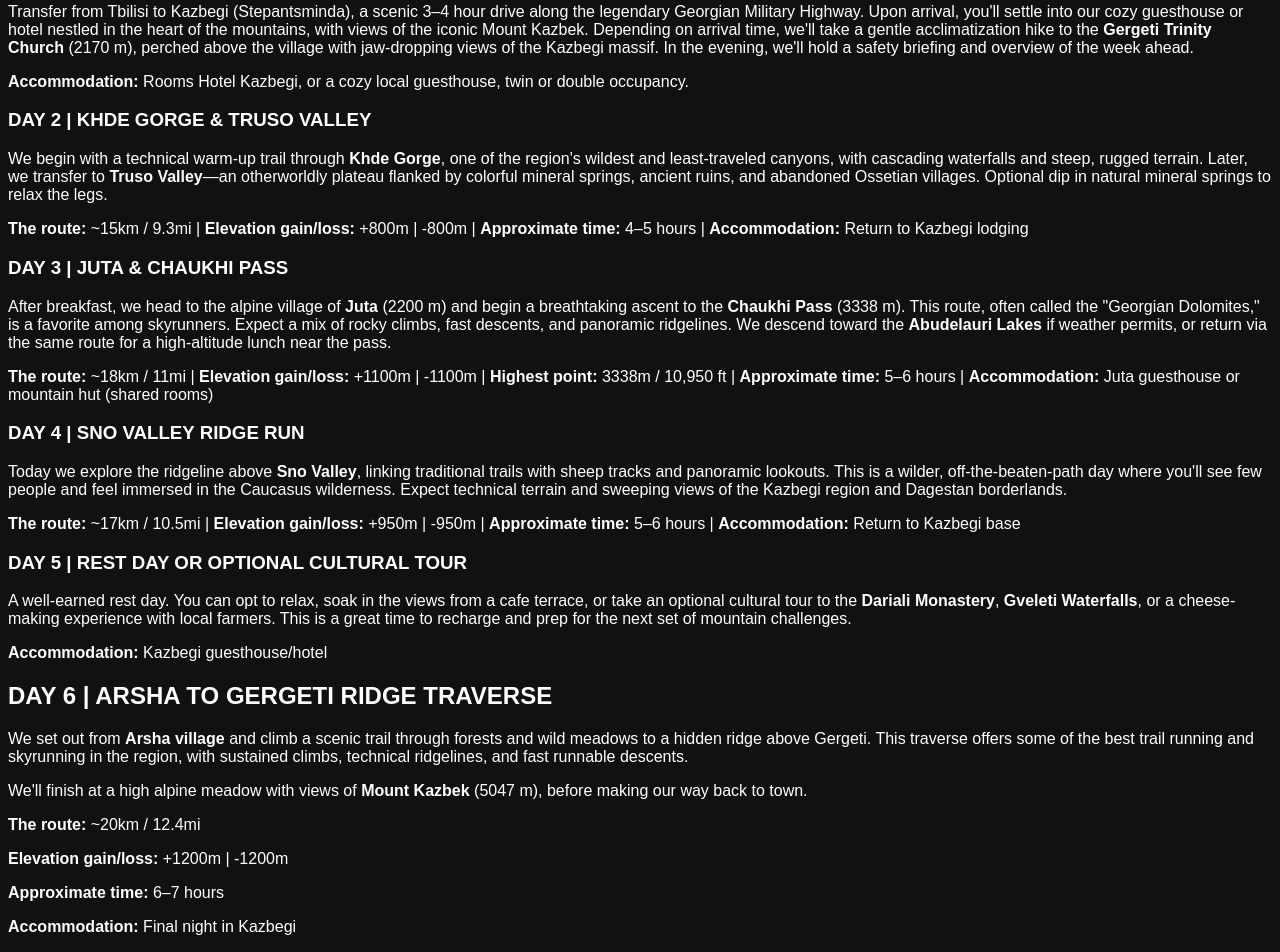
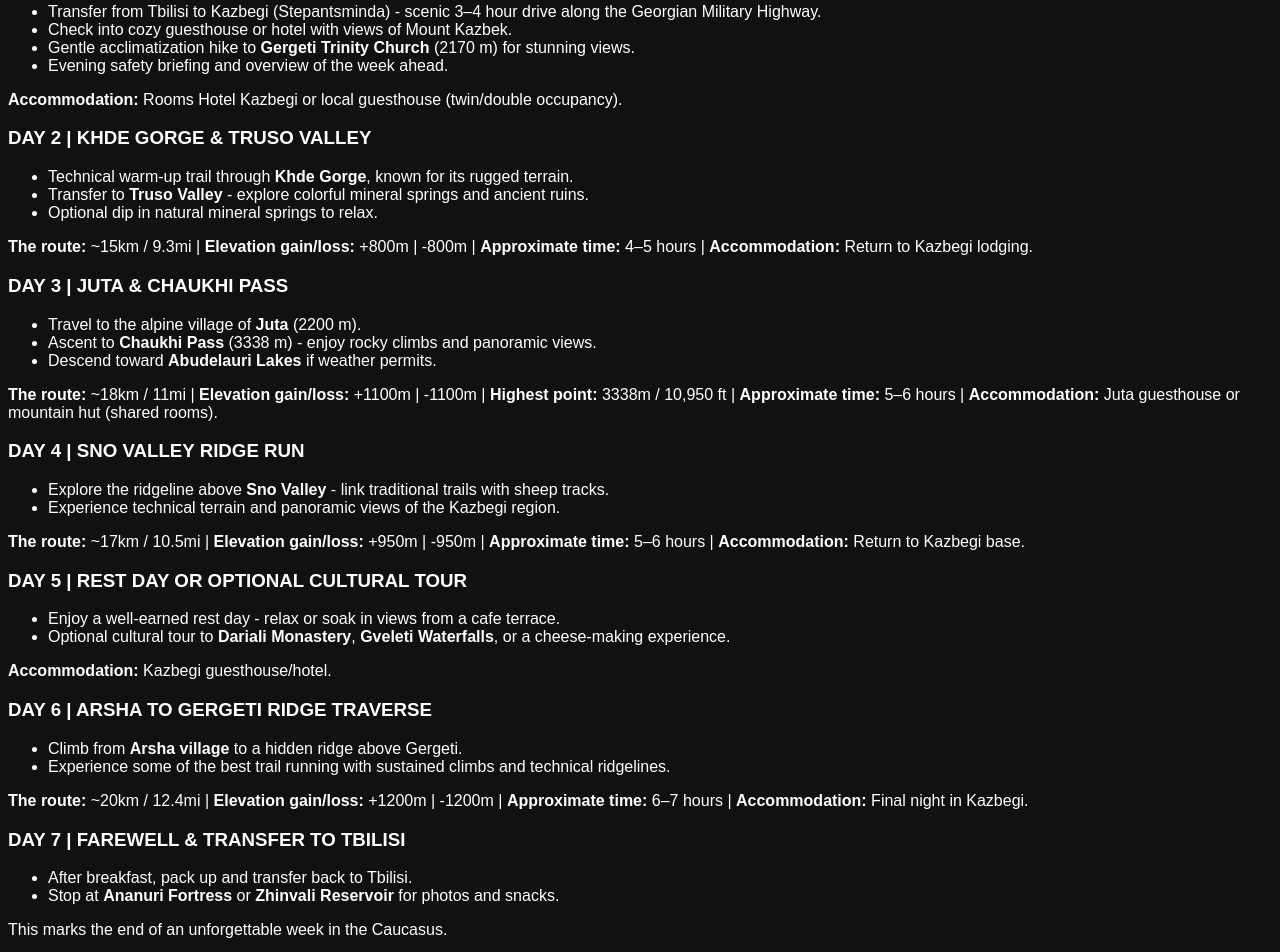
Before and after one commit to irakliShengelia/wrestling, a Nuxt app: page /skyrunning-camp in a window 1280 px wide. Shown: the part 1080-2032 px from the top of the page. Built offline with nearby package versions, Linux system fonts and the light colour scheme.

Commit message:
improvements

```diff
--- a/pages/skyrunning-camp.vue
+++ b/pages/skyrunning-camp.vue
@@ -12,6 +12,12 @@
         class="mt-6 inline-block px-8 py-4 bg-accent hover:bg-blue-900 text-white font-bold rounded-lg uppercase"
       >
         Apply Now
+      </a>
+      <a
+        href="#booking"
+        class="mt-4 inline-block px-8 py-4 bg-blue-600 hover:bg-blue-800 text-white font-bold rounded-lg uppercase"
+      >
+        Read More
       </a>
     </div>
   </section>
@@ -62,51 +68,72 @@
   <section class="py-16 px-6 bg-black text-center">
     <h2 class="text-4xl font-bold text-accent">Daily Itinerary</h2>
 
-    <h3 class="text-2xl font-semibold text-white mt-6">Day 1 | Kazbegi Arrival & Acclimatization</h3>
-    <p>
-      Transfer from Tbilisi to Kazbegi (Stepantsminda), a scenic 3–4 hour drive along the legendary Georgian Military Highway. Upon arrival, you'll settle into our cozy guesthouse or hotel nestled in the heart of the mountains, with views of the iconic Mount Kazbek. Depending on arrival time, we'll take a gentle acclimatization hike to the <strong>Gergeti Trinity Church</strong> (2170 m), perched above the village with jaw-dropping views of the Kazbegi massif. In the evening, we'll hold a safety briefing and overview of the week ahead.
-    </p>
-    <p><strong>Accommodation:</strong> Rooms Hotel Kazbegi, or a cozy local guesthouse, twin or double occupancy.</p>
+    <div class="mt-6">
+      <h3 class="text-2xl font-semibold text-white">Day 1 | Kazbegi Arrival & Acclimatization</h3>
+      <ul class="text-lg text-gray-300 mt-2">
+        <li>Transfer from Tbilisi to Kazbegi (Stepantsminda) - scenic 3–4 hour drive along the Georgian Military Highway.</li>
+        <li>Check into cozy guesthouse or hotel with views of Mount Kazbek.</li>
+        <li>Gentle acclimatization hike to <strong>Gergeti Trinity Church</strong> (2170 m) for stunning views.</li>
+        <li>Evening safety briefing and overview of the week ahead.</li>
+      </ul>
+      <p class="text-gray-300"><strong>Accommodation:</strong> Rooms Hotel Kazbegi or local guesthouse (twin/double occupancy).</p>
+    </div>
 
-    <h3 class="text-2xl font-semibold text-white mt-6">Day 2 | Khde Gorge & Truso Valley</h3>
-    <p>
-      We begin with a technical warm-up trail through <strong>Khde Gorge</strong>, one of the region's wildest and least-traveled canyons, with cascading waterfalls and steep, rugged terrain. Later, we transfer to <strong>Truso Valley</strong>—an otherworldly plateau flanked by colorful mineral springs, ancient ruins, and abandoned Ossetian villages. Optional dip in natural mineral springs to relax the legs.
-    </p>
-    <p><strong>The route:</strong> ~15km / 9.3mi | <strong>Elevation gain/loss:</strong> +800m | -800m | <strong>Approximate time:</strong> 4–5 hours | <strong>Accommodation:</strong> Return to Kazbegi lodging</p>
+    <div class="mt-6">
+      <h3 class="text-2xl font-semibold text-white">Day 2 | Khde Gorge & Truso Valley</h3>
+      <ul class="text-lg text-gray-300 mt-2">
+        <li>Technical warm-up trail through <strong>Khde Gorge</strong>, known for its rugged terrain.</li>
+        <li>Transfer to <strong>Truso Valley</strong> - explore colorful mineral springs and ancient ruins.</li>
+        <li>Optional dip in natural mineral springs to relax.</li>
+      </ul>
+      <p class="text-gray-300"><strong>The route:</strong> ~15km / 9.3mi | <strong>Elevation gain/loss:</strong> +800m | -800m | <strong>Approximate time:</strong> 4–5 hours | <strong>Accommodation:</strong> Return to Kazbegi lodging.</p>
+    </div>
 
-    <h3 class="text-2xl font-semibold text-white mt-6">Day 3 | Juta & Chaukhi Pass</h3>
-    <p>
-      After breakfast, we head to the alpine village of <strong>Juta</strong> (2200 m) and begin a breathtaking ascent to the <strong>Chaukhi Pass</strong> (3338 m). This route, often called the "Georgian Dolomites," is a favorite among skyrunners. Expect a mix of rocky climbs, fast descents, and panoramic ridgelines. We descend toward the <strong>Abudelauri Lakes</strong> if weather permits, or return via the same route for a high-altitude lunch near the pass.
-    </p>
-    <p><strong>The route:</strong> ~18km / 11mi | <strong>Elevation gain/loss:</strong> +1100m | -1100m | <strong>Highest point:</strong> 3338m / 10,950 ft | <strong>Approximate time:</strong> 5–6 hours | <strong>Accommodation:</strong> Juta guesthouse or mountain hut (shared rooms)</p>
+    <div class="mt-6">
+      <h3 class="text-2xl font-semibold text-white">Day 3 | Juta & Chaukhi Pass</h3>
+      <ul class="text-lg text-gray-300 mt-2">
+        <li>Travel to the alpine village of <strong>Juta</strong> (2200 m).</li>
+        <li>Ascent to <strong>Chaukhi Pass</strong> (3338 m) - enjoy rocky climbs and panoramic views.</li>
+        <li>Descend toward <strong>Abudelauri Lakes</strong> if weather permits.</li>
+      </ul>
+      <p class="text-gray-300"><strong>The route:</strong> ~18km / 11mi | <strong>Elevation gain/loss:</strong> +1100m | -1100m | <strong>Highest point:</strong> 3338m / 10,950 ft | <strong>Approximate time:</strong> 5–6 hours | <strong>Accommodation:</strong> Juta guesthouse or mountain hut (shared rooms).</p>
+    </div>
 
-    <h3 class="text-2xl font-semibold text-white mt-6">Day 4 | Sno Valley Ridge Run</h3>
-    <p>
-      Today we explore the ridgeline above <strong>Sno Valley</strong>, linking traditional trails with sheep tracks and panoramic lookouts. This is a wilder, off-the-beaten-path day where you'll see few people and feel immersed in the Caucasus wilderness. Expect technical terrain and sweeping views of the Kazbegi region and Dagestan borderlands.
-    </p>
-    <p><strong>The route:</strong> ~17km / 10.5mi | <strong>Elevation gain/loss:</strong> +950m | -950m | <strong>Approximate time:</strong> 5–6 hours | <strong>Accommodation:</strong> Return to Kazbegi base</p>
+    <div class="mt-6">
+      <h3 class="text-2xl font-semibold text-white">Day 4 | Sno Valley Ridge Run</h3>
+      <ul class="text-lg text-gray-300 mt-2">
+        <li>Explore the ridgeline above <strong>Sno Valley</strong> - link traditional trails with sheep tracks.</li>
+        <li>Experience technical terrain and panoramic views of the Kazbegi region.</li>
+      </ul>
+      <p class="text-gray-300"><strong>The route:</strong> ~17km / 10.5mi | <strong>Elevation gain/loss:</strong> +950m | -950m | <strong>Approximate time:</strong> 5–6 hours | <strong>Accommodation:</strong> Return to Kazbegi base.</p>
+    </div>
 
-    <h3 class="text-2xl font-semibold text-white mt-6">Day 5 | Rest Day or Optional Cultural Tour</h3>
-    <p>
-      A well-earned rest day. You can opt to relax, soak in the views from a cafe terrace, or take an optional cultural tour to the <strong>Dariali Monastery</strong>, <strong>Gveleti Waterfalls</strong>, or a cheese-making experience with local farmers. This is a great time to recharge and prep for the next set of mountain challenges.
-    </p>
-    <p><strong>Accommodation:</strong> Kazbegi guesthouse/hotel</p>
-    <h2>Day 6 | Arsha to Gergeti Ridge Traverse</h2>
-    <p>
-      We set out from <strong>Arsha village</strong> and climb a scenic trail through forests and wild meadows to a hidden ridge above Gergeti. This traverse offers some of the best trail running and skyrunning in the region, with sustained climbs, technical ridgelines, and fast runnable descents.
-    </p>
-    <p>
-      We'll finish at a high alpine meadow with views of <strong>Mount Kazbek</strong> (5047 m), before making our way back to town.
-    </p>
-    <p><strong>The route:</strong> ~20km / 12.4mi</p>
-    <p><strong>Elevation gain/loss:</strong> +1200m | -1200m</p>
-    <p><strong>Approximate time:</strong> 6–7 hours</p>
-    <p><strong>Accommodation:</strong> Final night in Kazbegi</p>
-    <h2>Day 7 | Farewell & Transfer to Tbilisi</h2>
-    <p>
-      After a hearty breakfast, we pack up and transfer back to Tbilisi. We'll stop at <strong>Ananuri Fortress</strong> or <strong>Zhinvali Reservoir</strong> on the way for photos and snacks.
-    </p>
-    <p>This marks the end of an unforgettable week in the Caucasus.</p>
+    <div class="mt-6">
+      <h3 class="text-2xl font-semibold text-white">Day 5 | Rest Day or Optional Cultural Tour</h3>
+      <ul class="text-lg text-gray-300 mt-2">
+        <li>Enjoy a well-earned rest day - relax or soak in views from a cafe terrace.</li>
+        <li>Optional cultural tour to <strong>Dariali Monastery</strong>, <strong>Gveleti Waterfalls</strong>, or a cheese-making experience.</li>
+      </ul>
+      <p class="text-gray-300"><strong>Accommodation:</strong> Kazbegi guesthouse/hotel.</p>
+    </div>
+
+    <div class="mt-6">
+      <h3 class="text-2xl font-semibold text-white">Day 6 | Arsha to Gergeti Ridge Traverse</h3>
+      <ul class="text-lg text-gray-300 mt-2">
+        <li>Climb from <strong>Arsha village</strong> to a hidden ridge above Gergeti.</li>
+        <li>Experience some of the best trail running with sustained climbs and technical ridgelines.</li>
+      </ul>
+      <p class="text-gray-300"><strong>The route:</strong> ~20km / 12.4mi | <strong>Elevation gain/loss:</strong> +1200m | -1200m | <strong>Approximate time:</strong> 6–7 hours | <strong>Accommodation:</strong> Final night in Kazbegi.</p>
+    </div>
+
+    <div class="mt-6">
+      <h3 class="text-2xl font-semibold text-white">Day 7 | Farewell & Transfer to Tbilisi</h3>
+      <ul class="text-lg text-gray-300 mt-2">
+        <li>After breakfast, pack up and transfer back to Tbilisi.</li>
+        <li>Stop at <strong>Ananuri Fortress</strong> or <strong>Zhinvali Reservoir</strong> for photos and snacks.</li>
+      </ul>
+      <p class="text-gray-300">This marks the end of an unforgettable week in the Caucasus.</p>
+    </div>
   </section>
 
   <!-- Cancellation Policy Section -->
```
